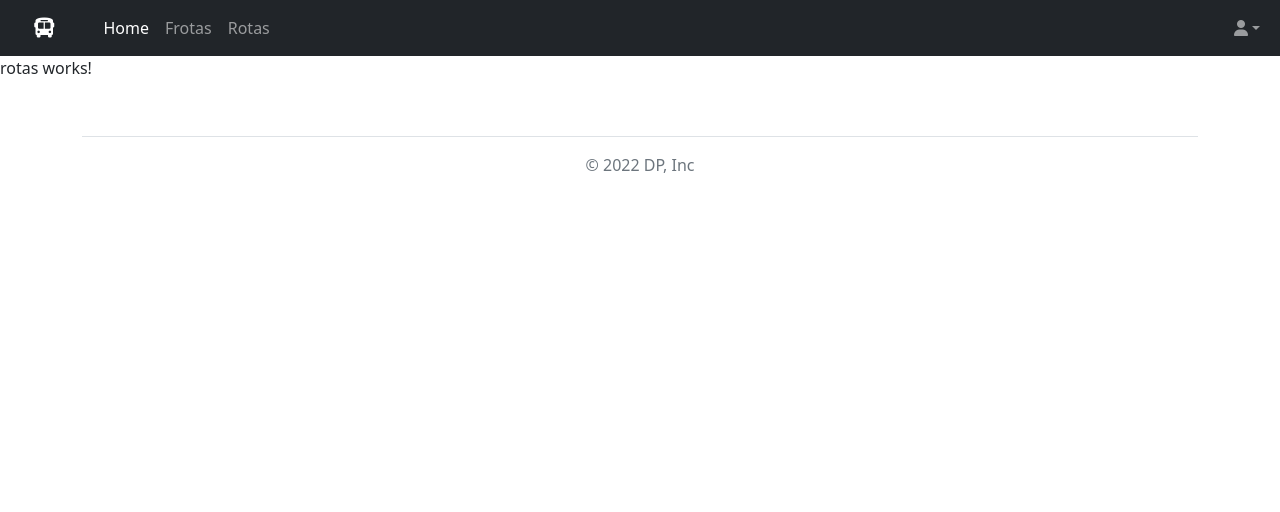
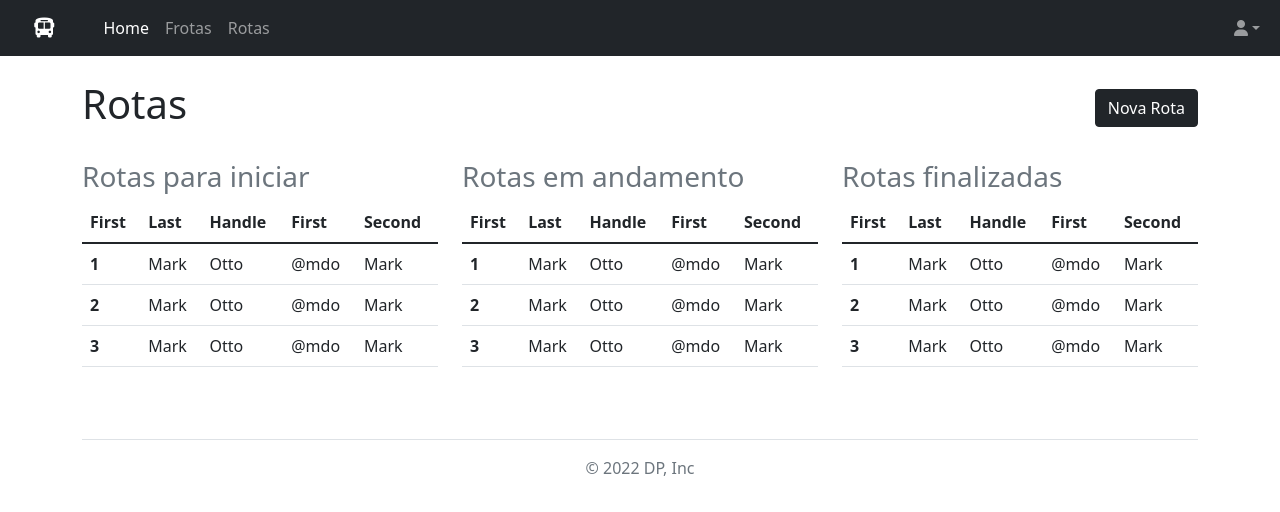
Before and after one commit to daviseagull/portal, an Angular app: page /rotas in a window 1280 px wide. Shown: the top 512 px of the page. Built offline with nearby package versions, Linux system fonts and the light colour scheme.

Commit message:
feat: adding tables for rotas and frotas page

```diff
--- a/src/app/frotas/frotas.component.css
+++ b/src/app/frotas/frotas.component.css
@@ -0,0 +1,3 @@
+#header {
+    padding: 1.5em 0;
+}
--- a/src/app/frotas/frotas.component.html
+++ b/src/app/frotas/frotas.component.html
@@ -1 +1,93 @@
-<p>frotas works!</p>
+<div class="container-fluid">
+
+    <div class="container">
+        <div class="row align-items-center" id="header">
+          <div class="col">
+            <h1>Frotas</h1>
+          </div>
+          <div class="col text-end" id="button-header">
+            <button class="btn btn-dark">Novo Veiculo</button>
+          </div>
+        </div>
+      </div>
+
+<div class="container">
+    <div class="row">
+      <div class="col">
+        <h3 class="text-muted">Frotas em espera</h3>
+        <table class="table">
+            <thead class="thead-dark">
+              <tr>
+                <th scope="col">First</th>
+                <th scope="col">Last</th>
+                <th scope="col">Handle</th>
+                <th scope="col">First</th>
+                <th scope="col">Second</th>
+              </tr>
+            </thead>
+            <tbody>
+              <tr>
+                <th scope="row">1</th>
+                <td>Mark</td>
+                <td>Otto</td>
+                <td>@mdo</td>
+                <td>Mark</td>
+              </tr>
+              <tr>
+                <th scope="row">2</th>
+                <td>Mark</td>
+                <td>Otto</td>
+                <td>@mdo</td>
+                <td>Mark</td>
+              </tr>
+              <tr>
+                <th scope="row">3</th>
+                <td>Mark</td>
+                <td>Otto</td>
+                <td>@mdo</td>
+                <td>Mark</td>
+              </tr>
+            </tbody>
+          </table>
+      </div>
+      <div class="col">
+        <h3 class="text-muted">Frotas em uso</h3>
+
+        <table class="table">
+            <thead class="thead-dark">
+              <tr>
+                <th scope="col">First</th>
+                <th scope="col">Last</th>
+                <th scope="col">Handle</th>
+                <th scope="col">First</th>
+                <th scope="col">Second</th>
+              </tr>
+            </thead>
+            <tbody>
+              <tr>
+                <th scope="row">1</th>
+                <td>Mark</td>
+                <td>Otto</td>
+                <td>@mdo</td>
+                <td>Mark</td>
+              </tr>
+              <tr>
+                <th scope="row">2</th>
+                <td>Mark</td>
+                <td>Otto</td>
+                <td>@mdo</td>
+                <td>Mark</td>
+              </tr>
+              <tr>
+                <th scope="row">3</th>
+                <td>Mark</td>
+                <td>Otto</td>
+                <td>@mdo</td>
+                <td>Mark</td>
+              </tr>
+            </tbody>
+          </table>
+      </div>
+    </div>
+  </div>
+</div>
--- a/src/app/rotas/rotas.component.css
+++ b/src/app/rotas/rotas.component.css
@@ -0,0 +1,3 @@
+#header {
+    padding: 1.5em 0;
+}
--- a/src/app/rotas/rotas.component.html
+++ b/src/app/rotas/rotas.component.html
@@ -1 +1,130 @@
-<p>rotas works!</p>
+<div class="container-fluid">
+  <div class="container">
+    <div class="row align-items-center" id="header">
+      <div class="col">
+        <h1>Rotas</h1>
+      </div>
+      <div class="col text-end" id="button-header">
+        <button class="btn btn-dark">Nova Rota</button>
+      </div>
+    </div>
+  </div>
+
+  <div class="container">
+    <div class="row">
+      <div class="col">
+        <h3 class="text-muted">Rotas para iniciar</h3>
+        <table class="table">
+          <thead class="thead-dark">
+            <tr>
+              <th scope="col">First</th>
+              <th scope="col">Last</th>
+              <th scope="col">Handle</th>
+              <th scope="col">First</th>
+              <th scope="col">Second</th>
+            </tr>
+          </thead>
+          <tbody>
+            <tr>
+              <th scope="row">1</th>
+              <td>Mark</td>
+              <td>Otto</td>
+              <td>@mdo</td>
+              <td>Mark</td>
+            </tr>
+            <tr>
+              <th scope="row">2</th>
+              <td>Mark</td>
+              <td>Otto</td>
+              <td>@mdo</td>
+              <td>Mark</td>
+            </tr>
+            <tr>
+              <th scope="row">3</th>
+              <td>Mark</td>
+              <td>Otto</td>
+              <td>@mdo</td>
+              <td>Mark</td>
+            </tr>
+          </tbody>
+        </table>
+      </div>
+      <div class="col">
+        <h3 class="text-muted">Rotas em andamento</h3>
+
+        <table class="table">
+          <thead class="thead-dark">
+            <tr>
+              <th scope="col">First</th>
+              <th scope="col">Last</th>
+              <th scope="col">Handle</th>
+              <th scope="col">First</th>
+              <th scope="col">Second</th>
+            </tr>
+          </thead>
+          <tbody>
+            <tr>
+              <th scope="row">1</th>
+              <td>Mark</td>
+              <td>Otto</td>
+              <td>@mdo</td>
+              <td>Mark</td>
+            </tr>
+            <tr>
+              <th scope="row">2</th>
+              <td>Mark</td>
+              <td>Otto</td>
+              <td>@mdo</td>
+              <td>Mark</td>
+            </tr>
+            <tr>
+              <th scope="row">3</th>
+              <td>Mark</td>
+              <td>Otto</td>
+              <td>@mdo</td>
+              <td>Mark</td>
+            </tr>
+          </tbody>
+        </table>
+      </div>
+      <div class="col">
+        <h3 class="text-muted">Rotas finalizadas</h3>
+
+        <table class="table">
+          <thead class="thead-dark">
+            <tr>
+              <th scope="col">First</th>
+              <th scope="col">Last</th>
+              <th scope="col">Handle</th>
+              <th scope="col">First</th>
+              <th scope="col">Second</th>
+            </tr>
+          </thead>
+          <tbody>
+            <tr>
+              <th scope="row">1</th>
+              <td>Mark</td>
+              <td>Otto</td>
+              <td>@mdo</td>
+              <td>Mark</td>
+            </tr>
+            <tr>
+              <th scope="row">2</th>
+              <td>Mark</td>
+              <td>Otto</td>
+              <td>@mdo</td>
+              <td>Mark</td>
+            </tr>
+            <tr>
+              <th scope="row">3</th>
+              <td>Mark</td>
+              <td>Otto</td>
+              <td>@mdo</td>
+              <td>Mark</td>
+            </tr>
+          </tbody>
+        </table>
+      </div>
+    </div>
+  </div>
+</div>
```
